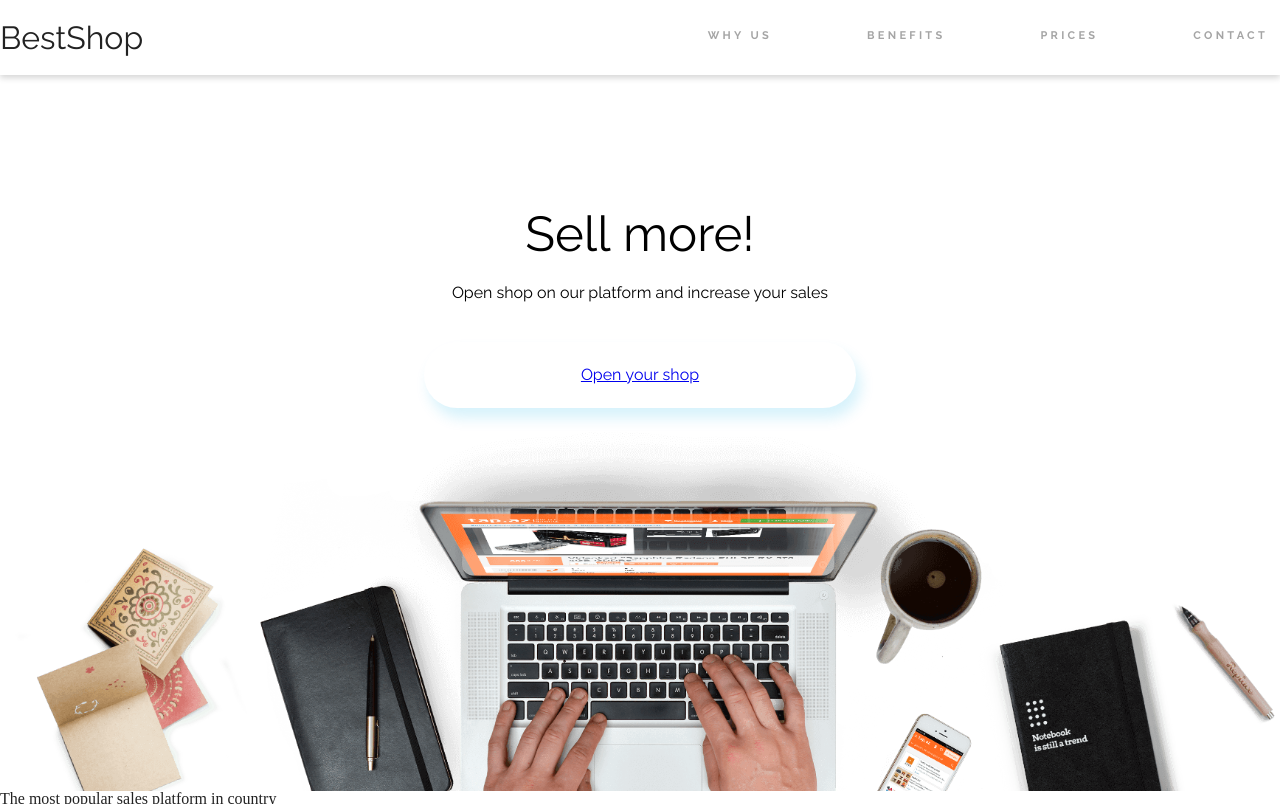
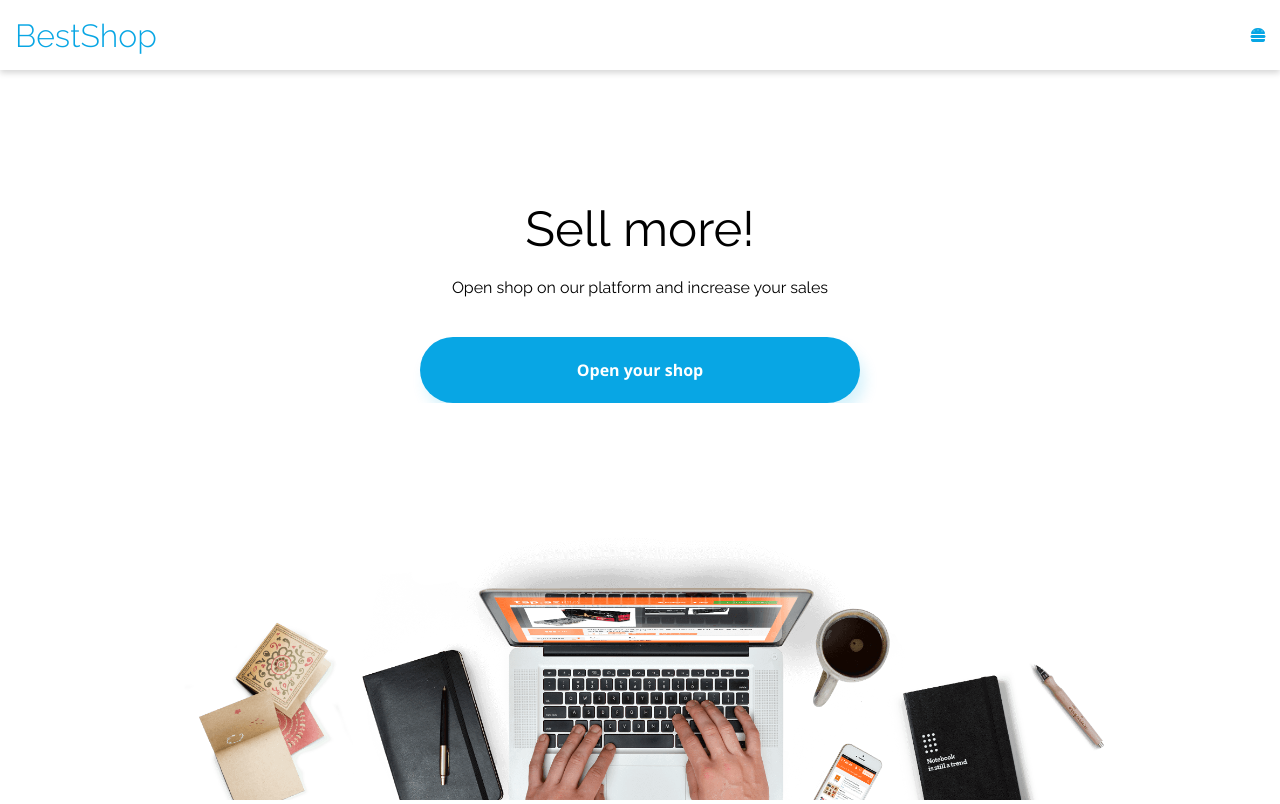
Before and after one commit to DomiGano/BestShop-Warsztat, a website built with Parcel: page index.html in a window 1280 px wide. Shown: the top 804 px of the page. Built offline with nearby package versions, Linux system fonts and the light colour scheme.

Commit message:
Header Burger Menu

```diff
--- a/css/style.css
+++ b/css/style.css
@@ -122,6 +122,7 @@ header {
     box-shadow: 5px 10px 14px var(--shadow-color);
     padding: 22px 157px;
 }
+
 
 /* STATYSTYKI*/
 
--- a/index.html
+++ b/index.html
@@ -1,5 +1,5 @@
 <!DOCTYPE html>
-<html lang="en">
+<html lang="PL-pl">
 <head>
     <meta charset="UTF-8">
     <meta http-equiv="X-UA-Compatible" content="IE=edge">
@@ -7,6 +7,7 @@
     <link rel="preconnect" href="https://fonts.googleapis.com">
     <link rel="preconnect" href="https://fonts.gstatic.com" crossorigin>
     <link href="https://fonts.googleapis.com/css2?family=Open+Sans:wght@300;400;600;700&family=Raleway:wght@300;400;700;800&display=swap" rel="stylesheet">
+    <link rel="stylesheet" href="https://cdnjs.cloudflare.com/ajax/libs/font-awesome/6.4.0/css/all.min.css">
     <!-- <link rel="stylesheet" href="css/reset.css">
     <link rel="stylesheet" href="css/style.css"> -->
     <link rel="stylesheet" href="style/main.scss">
@@ -19,6 +20,13 @@
             <div class="container">
             <h2 class="nav_logo_text logo">BestShop</h2>
                 <nav class="navigation">
+                    <input class="menu_btn" type="checkbox" id="menu_btn"/>
+                    <label class="menu_icon menu_icon--burger" for="menu_btn">
+                        <i class="fa-solid fa-burger"></i>
+                    </label>
+                    <label class="menu_icon menu_icon--cross" for="menu_btn">
+                        <i class="fa-sharp fa-solid fa-xmark"></i>
+                    </label>
                     <ul class="navigation_list">
                         <a class="navigation_text" href="#Why_us"><li>Why&nbsp;us</li></a>
                         <a class="navigation_text" href="#Benefits"><li>benefits</li></a>
@@ -34,7 +42,9 @@
                 <p class="header_text">Open shop on our platform and increase your sales</p>
                 <a  class="header_btn btn" href="#">Open&nbsp;your&nbsp;shop</a>
             </div>
-            <img src="images/Background.png" alt="laptop, kawa, telefon, notatniki na biurku">
+            <div class="header_img_box">
+                <img src="images/Background.png" alt="laptop, kawa, telefon, notatniki na biurku">
+            </div>
         </div>
     </header>
     <main>
--- /dev/null
+++ b/style/elements/_basic_elements.scss
@@ -0,0 +1,35 @@
+@use "../settings/colors";
+@use "../settings/fonts";
+
+.btn {
+    text-decoration: none;
+    color: colors.$color-white;
+    background-color: colors.$main-color;
+    font-family: fonts.$font-open-sans;
+    font-weight: 700;
+    cursor:pointer;
+}
+
+.container {
+    width: 100%;
+    padding: 0 15px;
+    overflow: hidden;
+
+    @media (min-width: 1352px) {
+        width: 1352px;
+        margin: 0 auto;
+    }
+}
+
+.basic_title {
+    font-family: fonts.$font-raleway;
+    font-size: 36px;
+    line-height: 42px;
+    color: colors.$color-black;
+}
+
+.logo {
+    font-weight: 300;
+    font-family: fonts.$font-raleway;
+    color: colors.$main-color;
+}
--- a/style/elements/header.scss
+++ b/style/elements/header.scss
@@ -1,11 +1,30 @@
 @use "../settings/colors";
 @use "../settings/fonts";
 
+
 .header {
     font-family: fonts.$font-raleway;
+    @media (max-width: 1352px) {
+        height: 100vh;
+        .header_img_box {
+            overflow: hidden;
+            position: absolute;
+            bottom: 0;
+            width: 100%;
+            display: flex;
+            justify-content: center;
+            img {
+                height: 35vh;
+                width: auto;
+            }
+        }
+    }
     .nav_bar {
-        width: 100%;
         box-shadow: 0px 3px 6px #00000029;
+        height: 70px;
+        display: flex;
+        align-items: center;
+        position: relative;
             .container {
             display: flex;
             align-items: center;
@@ -14,11 +33,19 @@
                 font-size: 32px;
                 line-height: 37px;
             }
+            .menu_btn {
+                display: none;
+            }
+            .menu_icon {
+                display: none;
+                color: colors.$main-color
+            }
             .navigation_list {
                 display: flex;
                 align-items: center;
+                width: 100%;
                 .navigation_text {
-                    max-height: 70px;
+                    height: 70px;
                     text-decoration: none;
                     padding: 28px 12px;
                     text-transform: uppercase;
@@ -35,17 +62,62 @@
                     }
                 }
             }
+            @media (max-width: 1352px) {
+                .menu_icon--burger {
+                    display: block;
+                    position: relative;
+                    width: 15px;
+                    height: auto;
+                }
+                .menu_btn:checked ~ .menu_icon--burger {
+                    display: none;
+                }
+                .menu_btn:checked ~ .menu_icon--cross {
+                    display: block;
+                }
 
+                .navigation_list {
+                    display: none;
+                    flex-direction: column;
+                    position: absolute;
+                    top: 70px;
+                    padding: 30px 24px;
+                    left: 0;
+                    background-color: colors.$color-white;
+                    box-shadow: 0px 3px 6px #00000029;
+                    .navigation_text {
+                        display: block;
+                        height: 11px;
+                        margin: 0;
+                        padding: 0;
+                        border: none;
+                        &:not(:last-child) {
+                            margin-bottom: 15px;
+                        }
+                        &:hover {
+                            border: none;
+                        }
+
+                    }
+
+                }
+            }
+            .menu_btn:checked ~ .navigation_list {
+                display: block;
+                box-shadow: inset 0px 3px 6px #00000029, 0px 3px 6px #00000029;
+            }
         }
     }
     .header_content {
         display: flex;
         flex-direction: column;
+        overflow: hidden;
         .container{
             display: flex;
             flex-direction: column;
             align-items: center;
             margin-top: 130px;
+
             .header_title {
                 font-size: 49px;
                 line-height: 57px;
@@ -53,14 +125,13 @@
                 color: colors.$color-black;
                 margin-bottom: 20px;
             }
+
             .header_text {
                 font-size: 16px;
                 line-height: 22px;
                 color: colors.$color-black;
                 margin-bottom: 38px;
             }
-
-
             .header_btn {
                 border-radius: 40px;
                 font-size: 16px;
--- a/style/generic/_reset.scss
+++ b/style/generic/_reset.scss
@@ -2,6 +2,11 @@
    v2.0-modified | 20110126
    License: none (public domain)
 */
+
+* {
+  box-sizing: border-box;
+  cursor:default;
+}
 
 html,
 body,
--- a/style/main.scss
+++ b/style/main.scss
@@ -1,3 +1,4 @@
 @use "generic/reset";
 
+@use "elements/basic_elements";
 @use "elements/header";
```
Also changed, not shown: dist/index.html, 3 other files.
